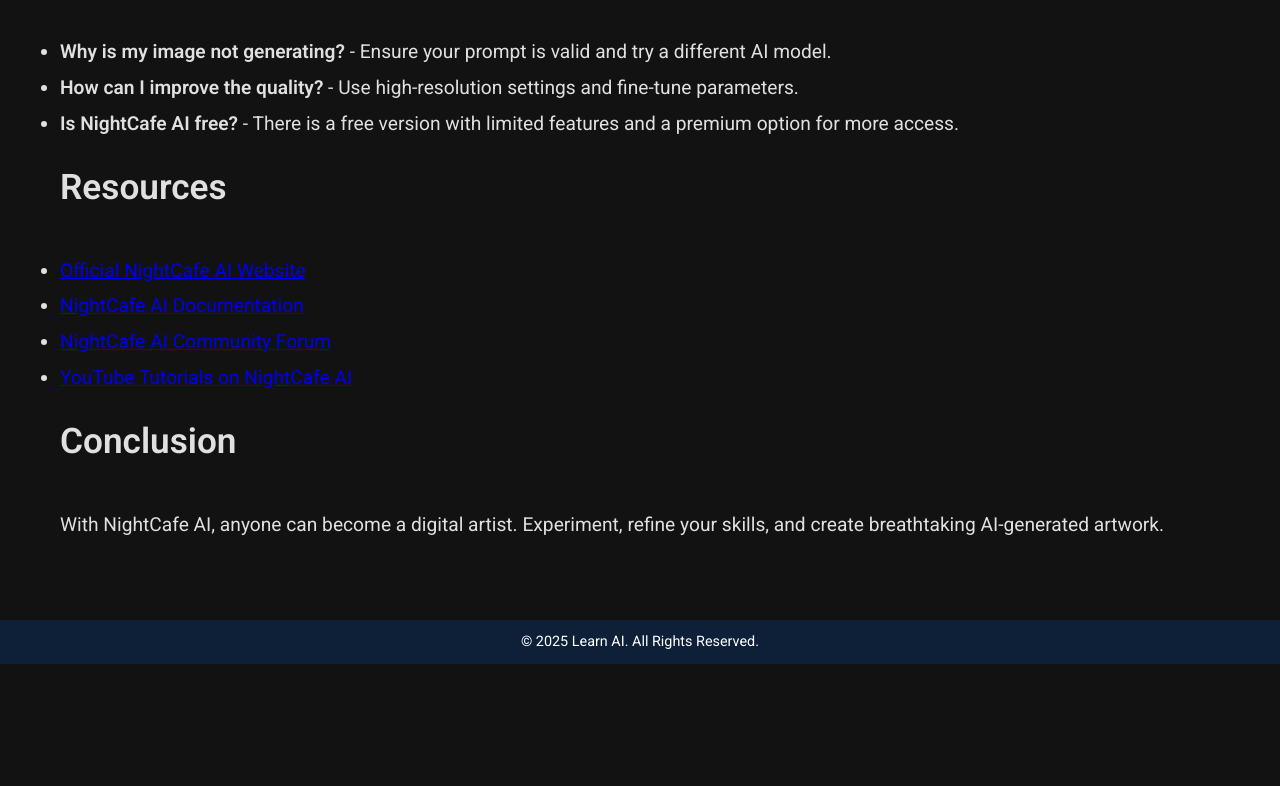
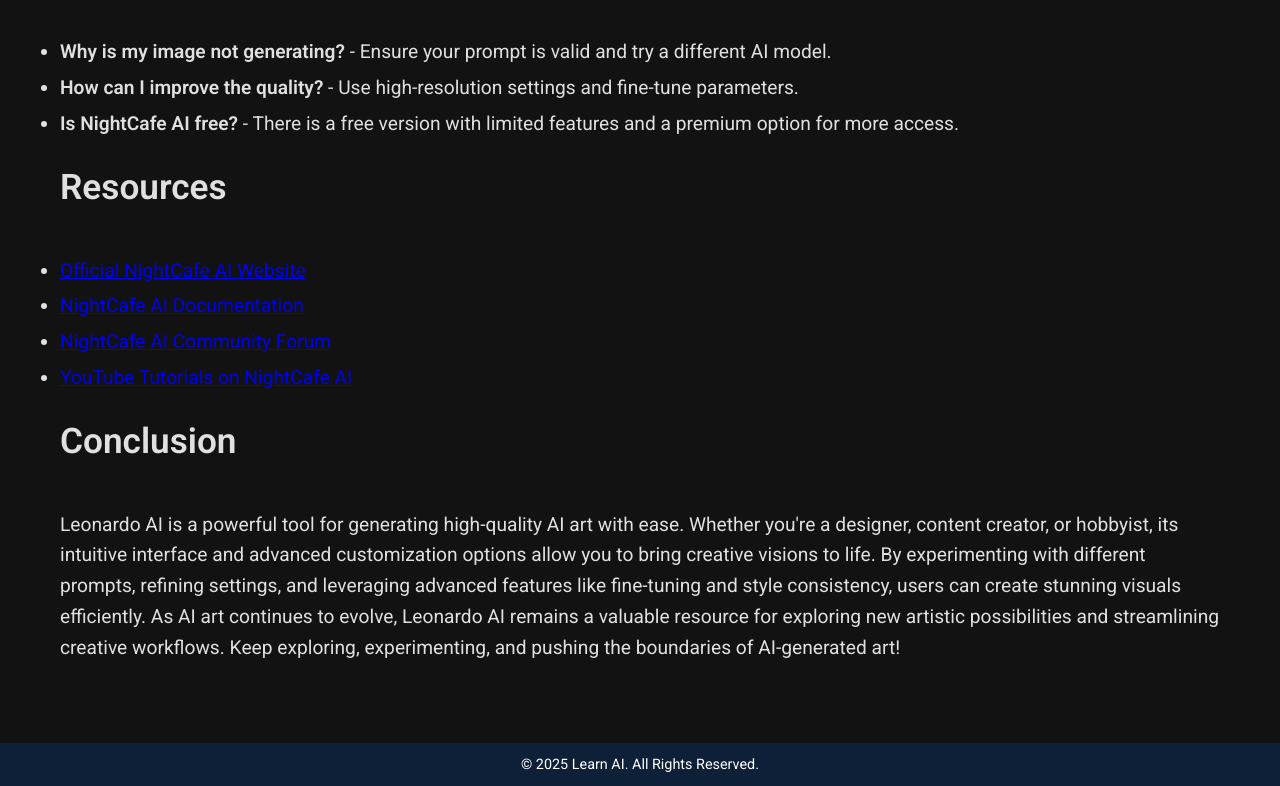
Before and after one commit to graziton/DEP25-G23b-Learning-GenAI, a plain HTML site: page nightcafe.html in a window 1280 px wide. Shown: the part 2153-2939 px from the top of the page. Before the commit the page ends 2817 px from the top, so only its background shows below. Drawn offline with Linux system fonts and the light colour scheme.

Commit message:
Enhance Leonardo AI tutorial with community engagement tips and updated conclusion for NightCafe AI

```diff
--- a/nightcafe.html
+++ b/nightcafe.html
@@ -135,7 +135,7 @@
       </section>
       <section id="conclusion" class="fade-in">
         <h2>Conclusion</h2>
-        <p>With NightCafe AI, anyone can become a digital artist. Experiment, refine your skills, and create breathtaking AI-generated artwork.</p>
+        <p>Leonardo AI is a powerful tool for generating high-quality AI art with ease. Whether you're a designer, content creator, or hobbyist, its intuitive interface and advanced customization options allow you to bring creative visions to life. By experimenting with different prompts, refining settings, and leveraging advanced features like fine-tuning and style consistency, users can create stunning visuals efficiently. As AI art continues to evolve, Leonardo AI remains a valuable resource for exploring new artistic possibilities and streamlining creative workflows. Keep exploring, experimenting, and pushing the boundaries of AI-generated art! </p>
       </section>
     </div>
   </main>
```
Also changed, not shown: leonardo-ai.html (+2 -0 lines).
